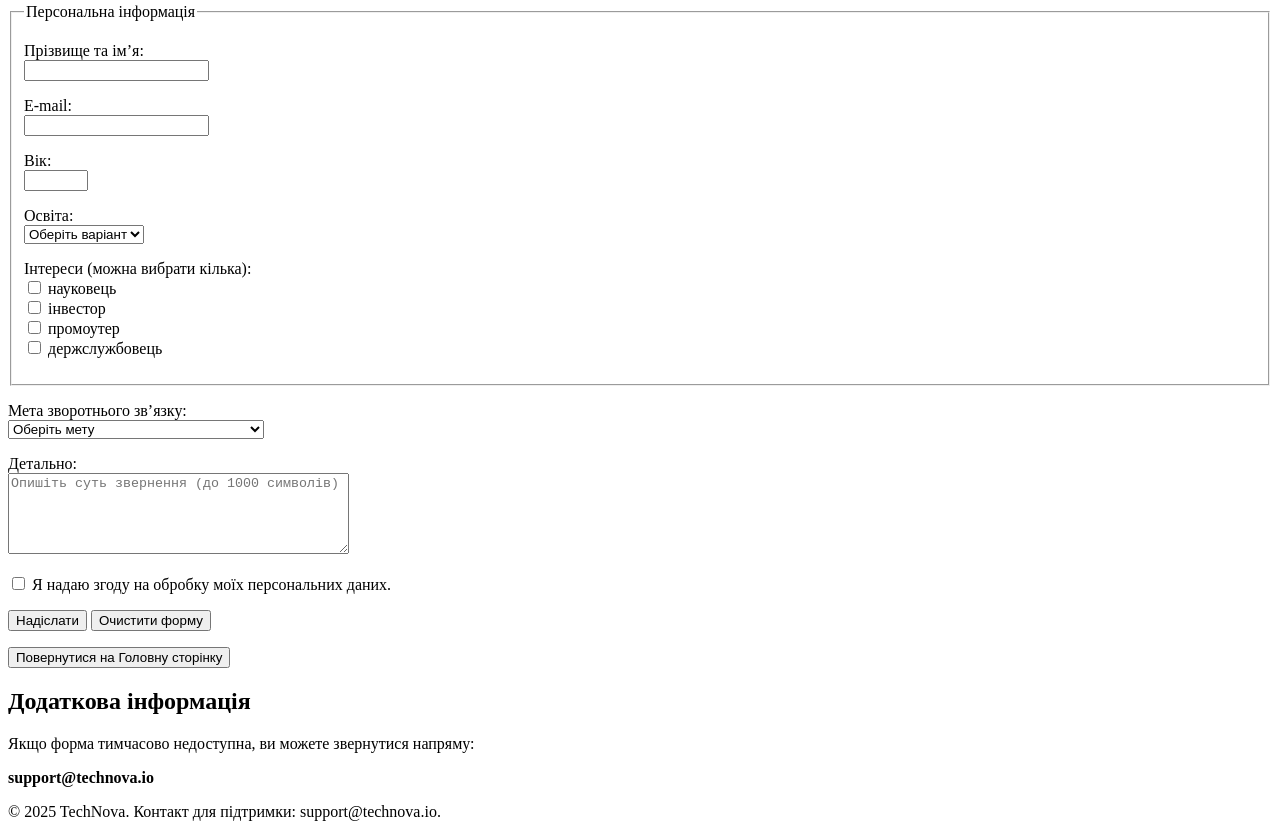
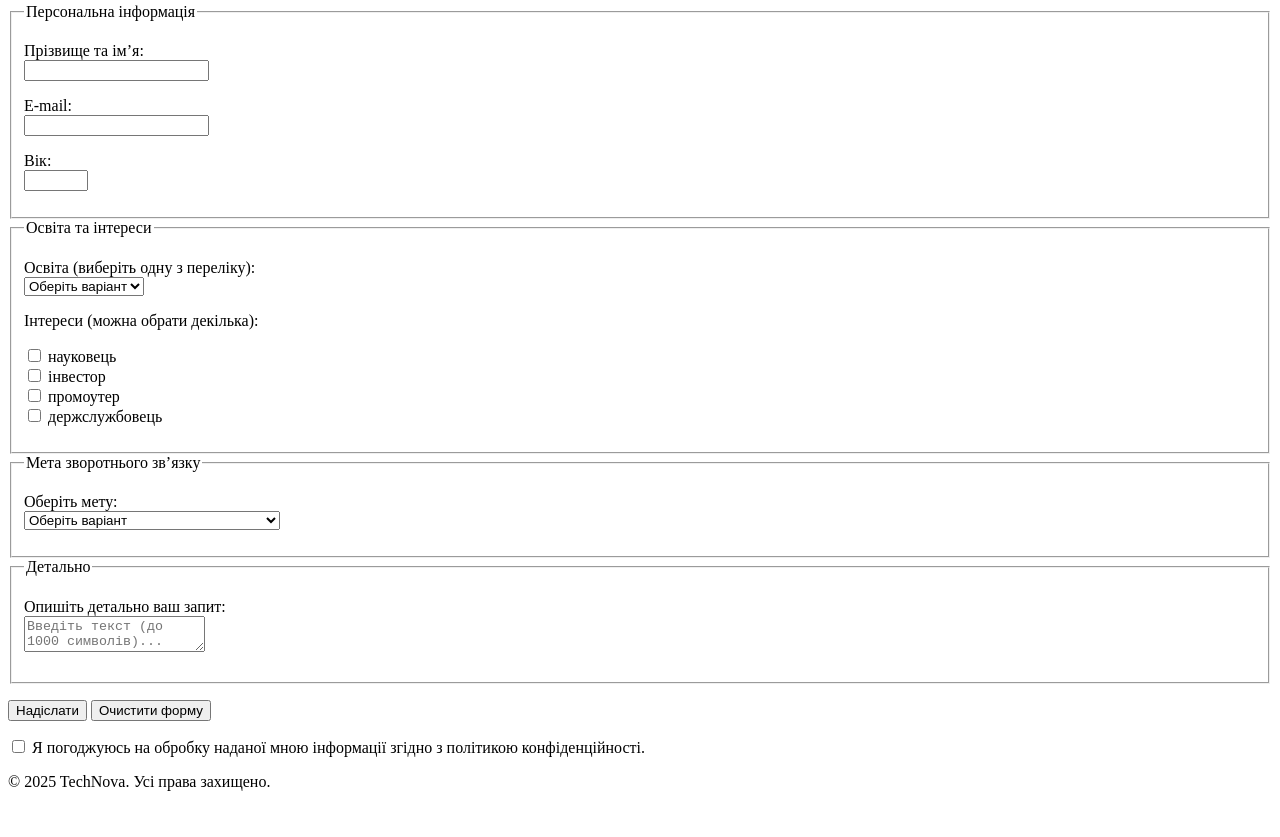
Before and after one commit to sashkotenk/tech-startup, a plain HTML site: page feedback.html in a window 1280 px wide. Shown: the part 324-1161 px from the top of the page. After the commit the page ends 1131 px from the top, so only its background shows below. Drawn offline with Linux system fonts and the light colour scheme.

Commit message:
Update feedback.html

```diff
--- a/feedback.html
+++ b/feedback.html
@@ -4,19 +4,23 @@
   <meta charset="UTF-8">
   <meta name="viewport" content="width=device-width, initial-scale=1.0">
   <title>TechNova - Зворотній зв’язок</title>
+  <link rel="stylesheet" href="styles.css">
 </head>
-<body>
-  <header>
-    <div>
-      <img src="images/logo.png"
+<body class="feedback-page">
+  <header class="site-header">
+    <div class="logo-block">
+      <img class="logo-img"
+           src="images/logo.png"
            alt="Логотип Tech start-up TechNova"
            width="80" height="80">
+      <div class="logo-text">
         <h1>Tech start-up «TechNova»</h1>
         <p>Форма зворотного зв’язку для партнерів та клієнтів</p>
       </div>
+    </div>
   </header>
 
-  <nav>
+  <nav class="site-nav">
     <ul>
       <li><a href="index.html">Головна</a></li>
       <li><a href="projects.html">Проєкти</a></li>
@@ -62,94 +66,86 @@
                    max="120"
                    required>
           </p>
+        </fieldset>
+
+        <fieldset>
+          <legend>Освіта та інтереси</legend>
 
           <p>
-            <label for="education">Освіта:</label><br>
+            <label for="education">Освіта (виберіть одну з переліку):</label><br>
             <select id="education" name="education" required>
               <option value="">Оберіть варіант</option>
-              <option value="full">повна</option>
-              <option value="incomplete">неповна</option>
+              <option value="secondary_full">повна</option>
+              <option value="secondary_incomplete">неповна</option>
               <option value="higher">вища</option>
               <option value="professional">професійна</option>
             </select>
           </p>
 
+          <p>Інтереси (можна обрати декілька):</p>
           <p>
-            <span>Інтереси (можна вибрати кілька):</span><br>
             <label>
-              <input type="checkbox" name="interests" value="scientist">
+              <input type="checkbox" name="interest_scientist" value="scientist">
               науковець
             </label><br>
             <label>
-              <input type="checkbox" name="interests" value="investor">
+              <input type="checkbox" name="interest_investor" value="investor">
               інвестор
             </label><br>
             <label>
-              <input type="checkbox" name="interests" value="promoter">
+              <input type="checkbox" name="interest_promoter" value="promoter">
               промоутер
             </label><br>
             <label>
-              <input type="checkbox" name="interests" value="official">
+              <input type="checkbox" name="interest_officer" value="officer">
               держслужбовець
             </label>
           </p>
         </fieldset>
 
+        <fieldset>
+          <legend>Мета зворотнього зв’язку</legend>
+
           <p>
-          <label for="purpose">Мета зворотнього зв’язку:</label><br>
-          <select id="purpose" name="purpose" required>
-            <option value="">Оберіть мету</option>
+            <label for="goal">Оберіть мету:</label><br>
+            <select id="goal" name="goal" required>
+              <option value="">Оберіть варіант</option>
               <option value="cooperation">співпраця</option>
-            <option value="rights-violation">скарга на порушення права власності</option>
+              <option value="rights_complaint">скарга на порушення права власності</option>
               <option value="suggestion">пропозиція</option>
-            <option value="error">наявність помилки</option>
+              <option value="bug_report">наявність помилки</option>
             </select>
           </p>
+        </fieldset>
 
+        <fieldset>
+          <legend>Детально</legend>
           <p>
-          <label for="details">Детально:</label><br>
+            <label for="details">Опишіть детально ваш запит:</label><br>
             <textarea id="details"
                       name="details"
-                    rows="5"
-                    cols="40"
                       maxlength="1000"
-                    style="max-width: 100%; max-height: 200px;"
-                    placeholder="Опишіть суть звернення (до 1000 символів)"
-                    required></textarea>
+                      placeholder="Введіть текст (до 1000 символів)..."></textarea>
           </p>
+        </fieldset>
 
-        <p>
-          <input type="checkbox"
-                 id="consent"
-                 name="consent"
-                 required>
-          <label for="consent">
-            Я надаю згоду на обробку моїх персональних даних.
-          </label>
-        </p>
-
-        <p>
+        <p class="buttons-row">
           <button type="submit">Надіслати</button>
           <button type="reset">Очистити форму</button>
         </p>
-      </form>
 
-      <form action="index.html" method="get">
-        <p>
-          <button type="submit">Повернутися на Головну сторінку</button>
+        <p class="consent-row">
+          <label>
+            <input type="checkbox" name="consent" required>
+            Я погоджуюсь на обробку наданої мною інформації згідно з політикою конфіденційності.
+          </label>
         </p>
       </form>
     </article>
   </main>
 
-  <aside>
-    <h2>Додаткова інформація</h2>
-    <p>Якщо форма тимчасово недоступна, ви можете звернутися напряму:</p>
-    <p><strong>support@technova.io</strong></p>
-  </aside>
-
-  <footer>
-    <p>&copy; 2025 TechNova. Контакт для підтримки: support@technova.io.</p>
+  <footer class="site-footer">
+    <p>&copy; 2025 TechNova. Усі права захищено.</p>
   </footer>
 </body>
 </html>
```
Lines whose indentation alone changed are shown as unchanged.
